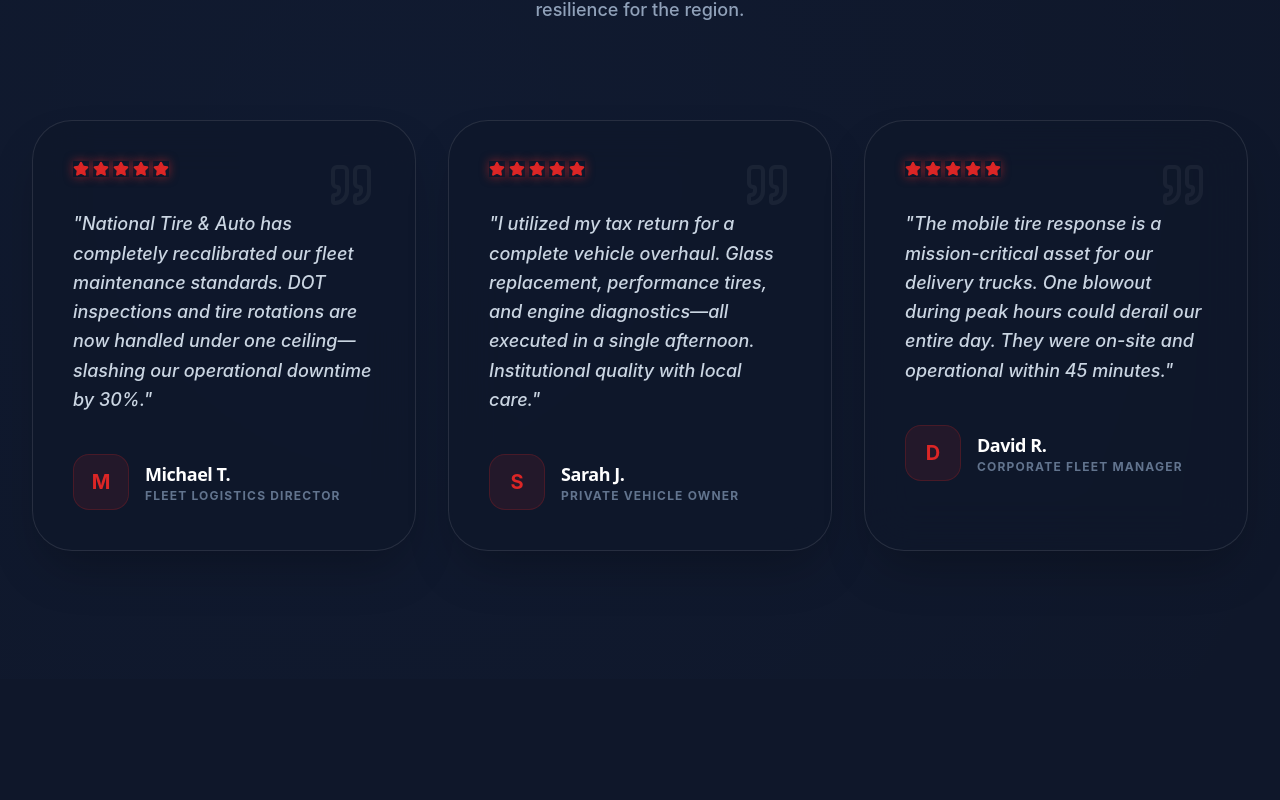
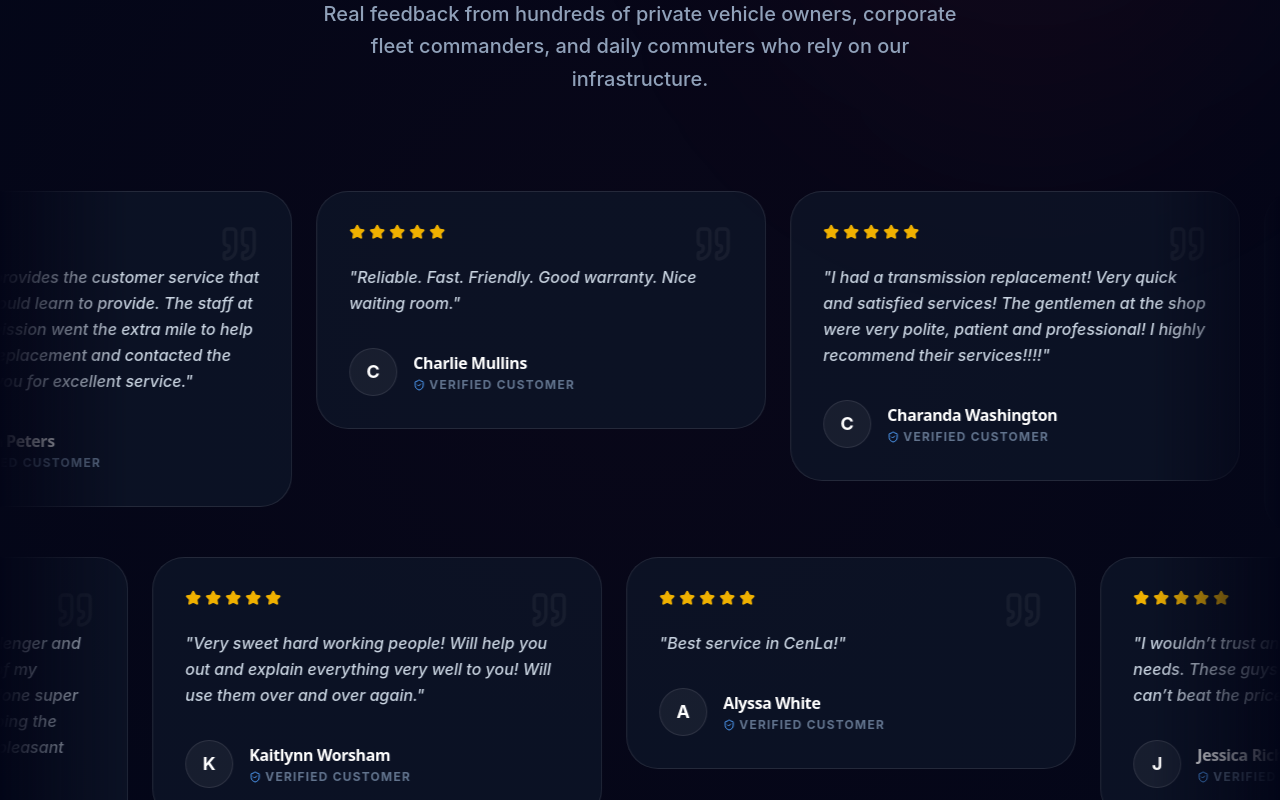
Before and after one commit to Founditmarketing/national, a React (Vite) app: page / in a window 1280 px wide. Shown: the part 3200-4000 px from the top of the page. Built offline with nearby package versions, Linux system fonts and the light colour scheme.

Commit message:
feat: Replace static testimonials with cinematic continuous scroll marquee of authentic Google Reviews

```diff
--- a/src/components/Testimonials.tsx
+++ b/src/components/Testimonials.tsx
@@ -1,88 +1,144 @@
 import React from 'react';
 import { motion } from 'motion/react';
-import { Star, Quote } from 'lucide-react';
+import { Star, Quote, ShieldCheck } from 'lucide-react';
 
 export default function Testimonials() {
   const reviews = [
     {
-      name: 'Michael T.',
-      role: 'Fleet Logistics Director',
-      content: 'National Tire & Auto has completely recalibrated our fleet maintenance standards. DOT inspections and tire rotations are now handled under one ceiling—slashing our operational downtime by 30%.',
+      name: 'Stephen Peters',
+      content: 'This business provides the customer service that all businesses could learn to provide. The staff at National Transmission went the extra mile to help coordinate the replacement and contacted the dealer... Thank you for excellent service.',
       rating: 5,
     },
     {
-      name: 'Sarah J.',
-      role: 'Private Vehicle Owner',
-      content: 'I utilized my tax return for a complete vehicle overhaul. Glass replacement, performance tires, and engine diagnostics—all executed in a single afternoon. Institutional quality with local care.',
+      name: 'Charlie Mullins',
+      content: 'Reliable. Fast. Friendly. Good warranty. Nice waiting room.',
       rating: 5,
     },
     {
-      name: 'David R.',
-      role: 'Corporate Fleet Manager',
-      content: 'The mobile tire response is a mission-critical asset for our delivery trucks. One blowout during peak hours could derail our entire day. They were on-site and operational within 45 minutes.',
+      name: 'Charanda Washington',
+      content: 'I had a transmission replacement! Very quick and satisfied services! The gentlemen at the shop were very polite, patient and professional! I highly recommend their services!!!!',
+      rating: 5,
+    },
+    {
+      name: 'Nick D Music',
+      content: 'I had muffler delete done on my challenger and the staff were nice and answered all of my questions promptly, the service was done super quick and seemingly really enjoyed doing the work he did. Priced reasonably. Very pleasant experience.',
+      rating: 5,
+    },
+    {
+      name: 'Kaitlynn Worsham',
+      content: 'Very sweet hard working people! Will help you out and explain everything very well to you! Will use them over and over again.',
+      rating: 5,
+    },
+    {
+      name: 'Alyssa White',
+      content: 'Best service in CenLa!',
+      rating: 5,
+    },
+    {
+      name: 'Jessica Richey',
+      content: 'I wouldn’t trust anyone else for my auto repair needs. These guys are true professionals and you can’t beat the price.',
+      rating: 5,
+    },
+    {
+      name: 'Paige Rourke',
+      content: 'Reliable service, friendly team, and excellent prices! National Transmission is the best place for your auto repair needs!',
       rating: 5,
     }
   ];
 
+  // We want two identical halves in the scroll container so translating -50% shifts exactly one full sequence perfectly
+  // We duplicate the array to ensure it's extremely wide (enough for 4K displays).
+  const duplicatedSet = [...reviews, ...reviews];
+  const row1 = [...duplicatedSet, ...duplicatedSet]; // 32 items
+
+  // Scramble the second row slightly for visual variance, but keep it symmetric for infinite scroll
+  const offsetReviews = [...reviews.slice(4), ...reviews.slice(0, 4)];
+  const duplicatedOffsetSet = [...offsetReviews, ...offsetReviews];
+  const row2 = [...duplicatedOffsetSet, ...duplicatedOffsetSet]; // 32 items
+
   return (
-    <section className="py-24 md:py-32 bg-slate-900 relative overflow-hidden border-t border-white/5">
-      <div className="absolute inset-0 bg-[radial-gradient(circle_at_30%_50%,rgba(59,130,246,0.03),transparent)] pointer-events-none" />
+    <section className="py-32 bg-slate-950 relative overflow-hidden border-t border-white/5">
+      <div className="absolute inset-0 bg-[radial-gradient(circle_at_50%_50%,rgba(220,38,38,0.03),transparent)] pointer-events-none" />
+      <div className="absolute top-0 right-0 w-[500px] h-[500px] bg-brand-red/5 rounded-full blur-[120px] pointer-events-none" />
 
-      <div className="max-w-7xl mx-auto px-4 sm:px-6 lg:px-8 relative z-10">
-        <div className="text-center max-w-3xl mx-auto mb-20 md:mb-24">
+      <div className="max-w-7xl mx-auto px-4 sm:px-6 lg:px-8 relative z-10 mb-20">
+        <div className="text-center max-w-3xl mx-auto">
           <motion.div
             initial={{ opacity: 0, scale: 0.9 }}
             whileInView={{ opacity: 1, scale: 1 }}
             viewport={{ once: true }}
-            className="inline-flex items-center gap-2 px-3 py-1 rounded-full bg-white/5 text-slate-400 text-xs font-bold mb-8 uppercase tracking-widest border border-white/5"
+            className="inline-flex items-center gap-2 px-4 py-2 rounded-full bg-blue-500/10 text-blue-400 text-xs font-bold mb-8 uppercase tracking-widest border border-blue-500/20 shadow-lg shadow-blue-500/10"
           >
-            <Star className="w-3 h-3 text-yellow-500 fill-yellow-500" />
-            Verified Excellence
+            <ShieldCheck className="w-4 h-4" />
+            Verified Google Reviews
           </motion.div>
-          <h2 className="text-4xl md:text-5xl lg:text-6xl font-display font-bold text-white mb-8 tracking-tight">
+          <h2 className="text-4xl md:text-5xl lg:text-7xl font-display font-bold text-white mb-8 tracking-tight">
             Institutional Trust in <br />
-            <span className="text-brand-red">Central Louisiana.</span>
+            <span className="text-brand-red italic">Central Louisiana.</span>
           </h2>
-          <p className="text-lg text-slate-400 font-medium leading-relaxed">
-            From industrial fleet commanders to daily commuters—we are the standard of vehicle resilience for the region.
+          <p className="text-xl text-slate-400 font-medium leading-relaxed max-w-2xl mx-auto">
+            Real feedback from hundreds of private vehicle owners, corporate fleet commanders, and daily commuters who rely on our infrastructure.
           </p>
         </div>
+      </div>
 
-        <div className="grid md:grid-cols-3 gap-8">
-          {reviews.map((review, index) => (
+      {/* Cinematic Marquees */}
+      <div className="relative w-full overflow-hidden flex flex-col gap-6 py-4 [mask-image:linear-gradient(to_right,transparent,black_10%,black_90%,transparent)]">
+
+        {/* Row 1: Left to Right (Technically scrolling left, so visually right to left) */}
         <motion.div
-              key={review.name}
-              initial={{ opacity: 0, y: 30 }}
-              whileInView={{ opacity: 1, y: 0 }}
-              viewport={{ once: true }}
-              transition={{ duration: 0.6, delay: index * 0.15 }}
-              className="group relative glass p-8 md:p-10 rounded-[2.5rem] border border-white/5 hover:border-brand-red/20 transition-all duration-500 shadow-2xl"
+          animate={{ x: ['0%', '-50%'] }}
+          transition={{ repeat: Infinity, ease: 'linear', duration: 80 }}
+          className="flex gap-6 w-max"
         >
-              <Quote className="absolute top-10 right-10 w-12 h-12 text-white/5 group-hover:text-brand-red/10 transition-colors" />
+          {row1.map((review, idx) => (
+            <ReviewCard key={`row1-${idx}`} review={review} />
+          ))}
+        </motion.div>
 
-              <div className="flex gap-1 mb-8">
+        {/* Row 2: Right to Left (Technically scrolling right, so visually left to right) */}
+        <motion.div
+          animate={{ x: ['-50%', '0%'] }}
+          transition={{ repeat: Infinity, ease: 'linear', duration: 90 }}
+          className="flex gap-6 w-max"
+        >
+          {row2.map((review, idx) => (
+            <ReviewCard key={`row2-${idx}`} review={review} />
+          ))}
+        </motion.div>
+
+      </div>
+    </section>
+  );
+}
+
+function ReviewCard({ review }: { review: any }) {
+  return (
+    <div className="w-[350px] md:w-[450px] shrink-0 group relative glass p-8 rounded-[2rem] border border-white/5 hover:border-brand-red/30 transition-all duration-500 hover:shadow-2xl flex flex-col h-full bg-slate-900/50">
+      <Quote className="absolute top-8 right-8 w-10 h-10 text-white/5 group-hover:text-brand-red/10 transition-colors" />
+
+      <div className="flex gap-1 mb-6">
         {[...Array(review.rating)].map((_, i) => (
-                  <Star key={i} className="w-4 h-4 fill-brand-red text-brand-red shadow-[0_0_10px_rgba(220,38,38,0.5)]" />
+          <Star key={i} className="w-4 h-4 fill-yellow-500 text-yellow-500" />
         ))}
       </div>
 
-              <p className="text-slate-300 mb-10 relative z-10 leading-relaxed font-medium italic text-lg">
+      <p className="text-slate-300 mb-8 leading-relaxed font-medium italic text-base flex-1">
         "{review.content}"
       </p>
 
       <div className="flex items-center gap-4 mt-auto">
-                <div className="w-14 h-14 bg-brand-red/10 rounded-2xl flex items-center justify-center text-xl font-bold text-brand-red border border-brand-red/20">
+        <div className="w-12 h-12 bg-white/5 rounded-full flex items-center justify-center text-lg font-bold text-white border border-white/10 shrink-0">
           {review.name.charAt(0)}
         </div>
         <div>
-                  <h4 className="font-display font-bold text-white text-lg">{review.name}</h4>
-                  <p className="text-xs font-bold text-slate-500 uppercase tracking-widest">{review.role}</p>
+          <h4 className="font-display font-bold text-white text-base">{review.name}</h4>
+          <div className="flex items-center gap-1 mt-0.5">
+            <ShieldCheck className="w-3 h-3 text-blue-400" />
+            <p className="text-xs font-bold text-slate-500 uppercase tracking-widest">Verified Customer</p>
           </div>
         </div>
-            </motion.div>
-          ))}
       </div>
     </div>
-    </section>
   );
 }
```
Lines whose indentation alone changed are shown as unchanged.
